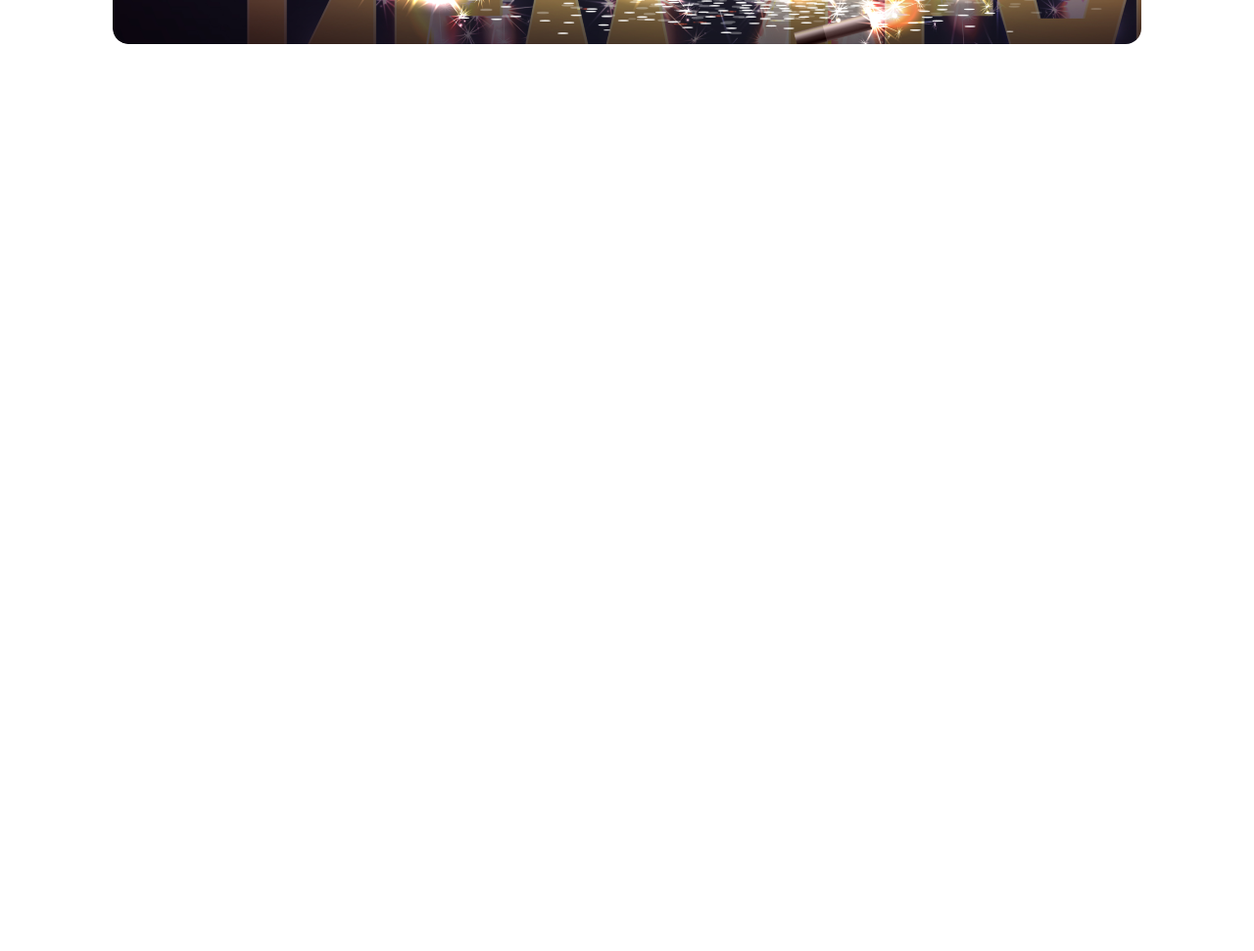
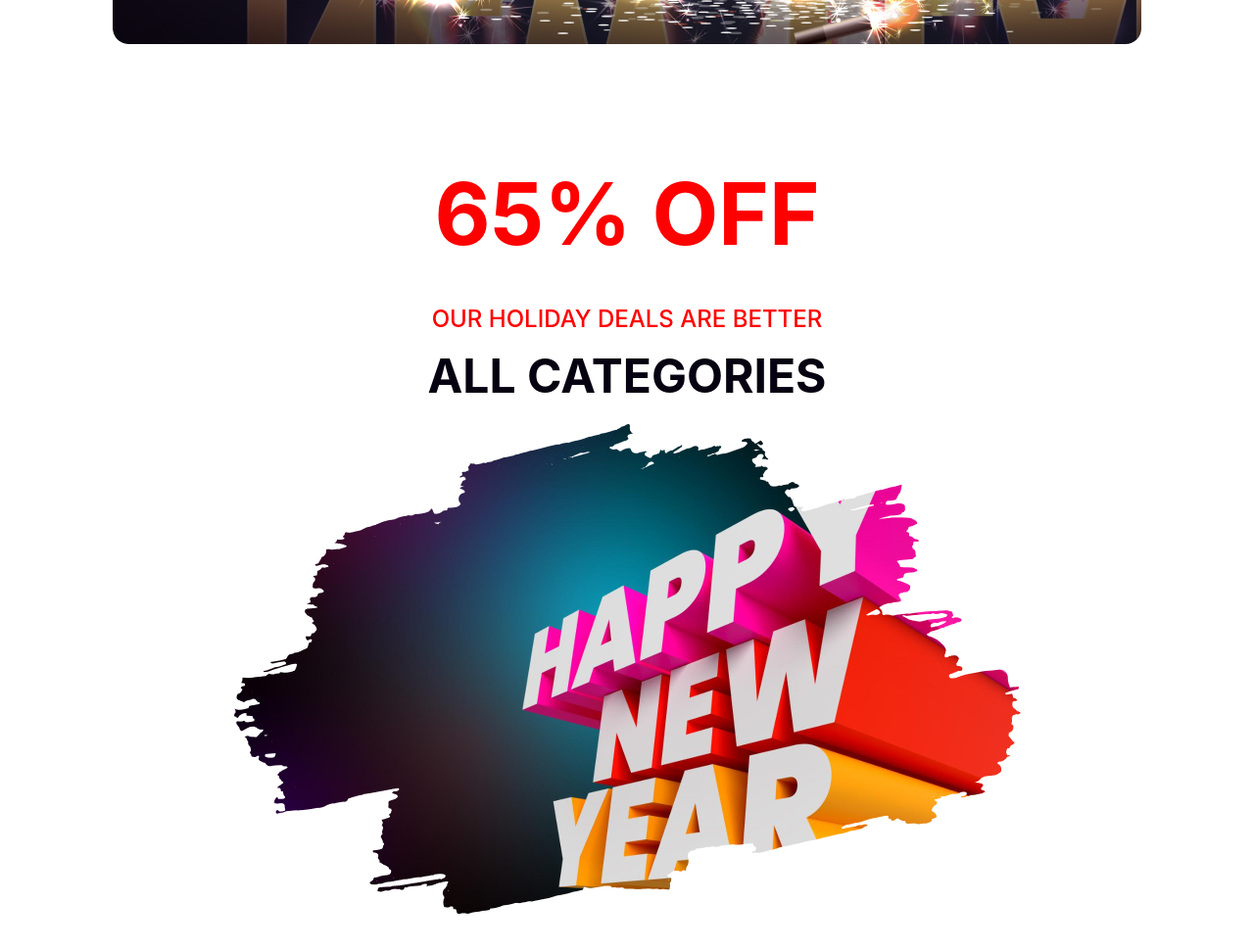
Before and after one commit to showlin1/happy-new-year, a plain HTML site: page index.html in a window 1280 px wide. Shown: the part 555-1526 px from the top of the page at 98% size. Before the commit the page ends 800 px from the top, so only its background shows below. Drawn offline with Linux system fonts and the light colour scheme.

Commit message:
added a section

```diff
--- a/index.html
+++ b/index.html
@@ -18,7 +18,18 @@
 
   </header>
   <main>
-
+    <section id="featured">
+      <div class="container-section">
+        <div class="section-heading">
+          <h1>65% OFF</h1>
+          <h4>OUR HOLIDAY DEALS ARE BETTER</h4>
+          <h2>ALL CATEGORIES</h2>
+        </div>
+        <div class="section-img">
+          <img src="resources/New Year Photo.png" alt="">
+        </div>
+      </div>
+    </section>
   </main>
   <footer>
 
--- a/styles/newyear.css
+++ b/styles/newyear.css
@@ -1,24 +1,64 @@
 @import url('https://fonts.googleapis.com/css2?family=Merriweather+Sans:ital,wght@0,300;0,400;0,500;0,600;0,700;0,800;1,300;1,400;1,700&display=swap');
 
-*{
+* {
     margin: 0;
     padding: 0;
 }
+
 .container {
     background-image: url('../resources/Banner\ Image.png');
+    background-repeat: no-repeat;
     width: 82%;
     max-width: 1320px;
     margin: 0 auto;
     height: 600px;
     flex-shrink: 0;
-    /* background-color:#070211, #07021100; */
-    /* border-radius: 16px; */
     background-color: #070211 0%, rgba(7, 2, 17, 0.00);
 }
-.banner{
+
+.section-heading {
+    max-width: 800px;
+    text-align: center;
+    margin: 20px auto;
+}
+
+.section-heading h1 {
+    color: #F00;
+    text-align: center;
+    font-family: Inter;
+    font-size: 88px;
+    font-style: normal;
+    font-weight: 700;
+    line-height: normal;
+    margin-bottom: 40px;
+}
+
+.section-heading h4 {
+    color: #F00;
+    text-align: center;
+    font-family: Inter;
+    font-size: 24px;
+    font-style: normal;
+    font-weight: 500;
+    line-height: normal;
+    margin-bottom: 14px;
+}
+
+.section-heading h2 {
+    color: #070211;
+    text-align: center;
+    font-family: Inter;
+    font-size: 48px;
+    font-style: normal;
+    font-weight: 700;
+    line-height: normal;
+}
+
+.banner {
     align-items: center;
     border-radius: 16px;
 }
+
 .banner-text h3 {
     color: #FFF;
     text-align: center;
@@ -28,15 +68,23 @@
     font-weight: 400;
     line-height: normal;
     /* margin: 20px; */
-    padding-top: 180px ;
+    padding-top: 180px;
 }
-.banner-text h1{
+
+.banner-text h1 {
     color: #FFF;
     text-align: center;
     font-family: Merriweather;
     font-size: 72px;
     font-style: normal;
     font-weight: 900;
-line-height: 95px; /* 131.944% */
+    line-height: 95px;
+    /* 131.944% */
     padding: 0px 275px 145px;
 }
+#featured{
+    padding: 100px 0;
+}
+.section-img{
+    text-align: center;
+}
```
Lines whose indentation alone changed are shown as unchanged.
